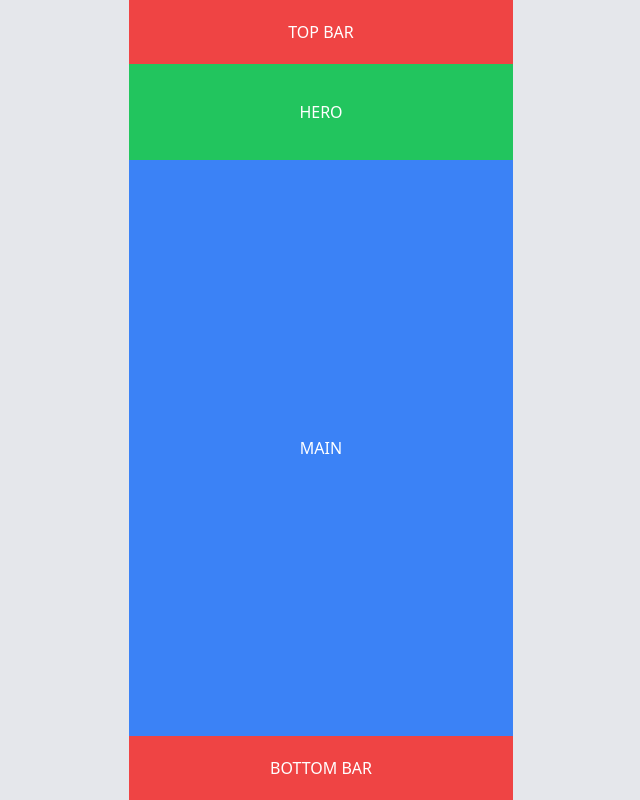
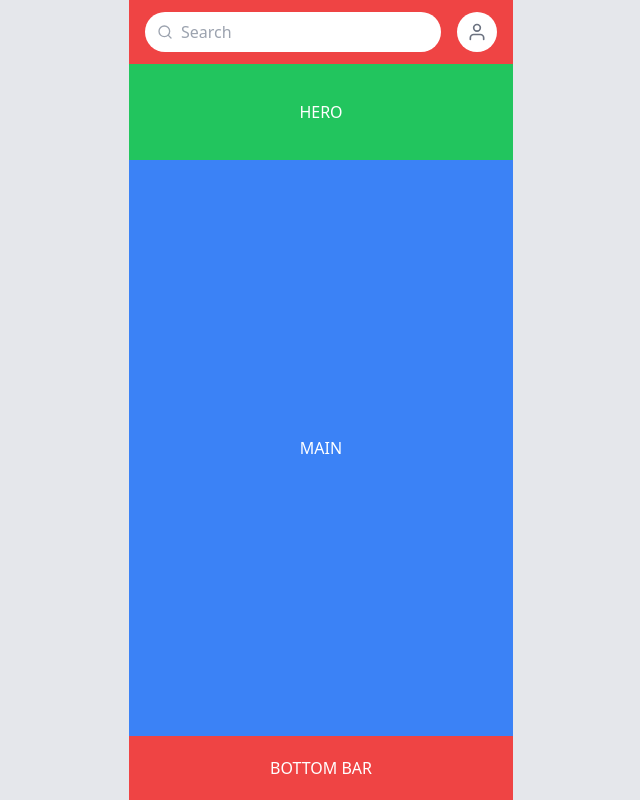
Before and after one commit to harmoniousmoss/mobile-first-web-app, a Next.js app: page / in a window 1280 px wide. Shown: the whole page, without its empty margins (319-959 px from the left). Built offline with nearby package versions, Linux system fonts and the light colour scheme.

Commit message:
Add search field and avatar icon

```diff
--- a/app/components/TopBar.tsx
+++ b/app/components/TopBar.tsx
@@ -1,9 +1,23 @@
 import React from "react";
+import { FiSearch, FiUser } from "react-icons/fi";
 
 export default function TopBar() {
   return (
-    <div className="bg-red-500 h-16 flex items-center justify-center sticky top-0 z-10">
-      <span className="text-white">TOP BAR</span>
+    <div className="bg-red-500 h-16 flex items-center justify-between sticky top-0 z-10 px-4">
+      {/* Search Field */}
+      <div className="flex items-center bg-white rounded-full px-3 py-2 flex-grow max-w-xs">
+        <FiSearch className="text-gray-400 mr-2" />
+        <input
+          type="text"
+          placeholder="Search"
+          className="outline-none text-gray-700 flex-grow"
+        />
+      </div>
+
+      {/* User Icon */}
+      <div className="ml-4 bg-white rounded-full h-10 w-10 flex items-center justify-center">
+        <FiUser className="text-gray-500" size={20} />
+      </div>
     </div>
   );
 }
```
